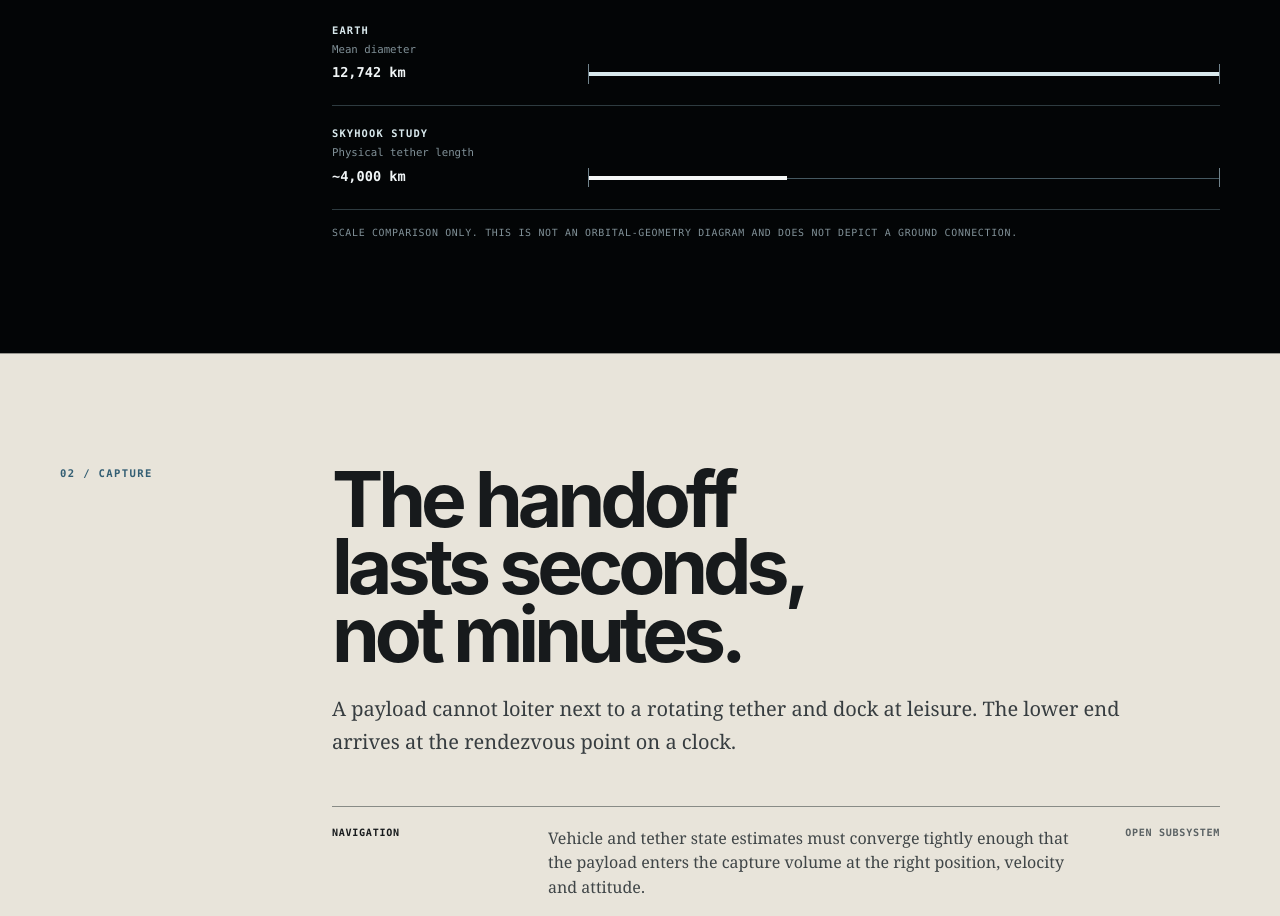
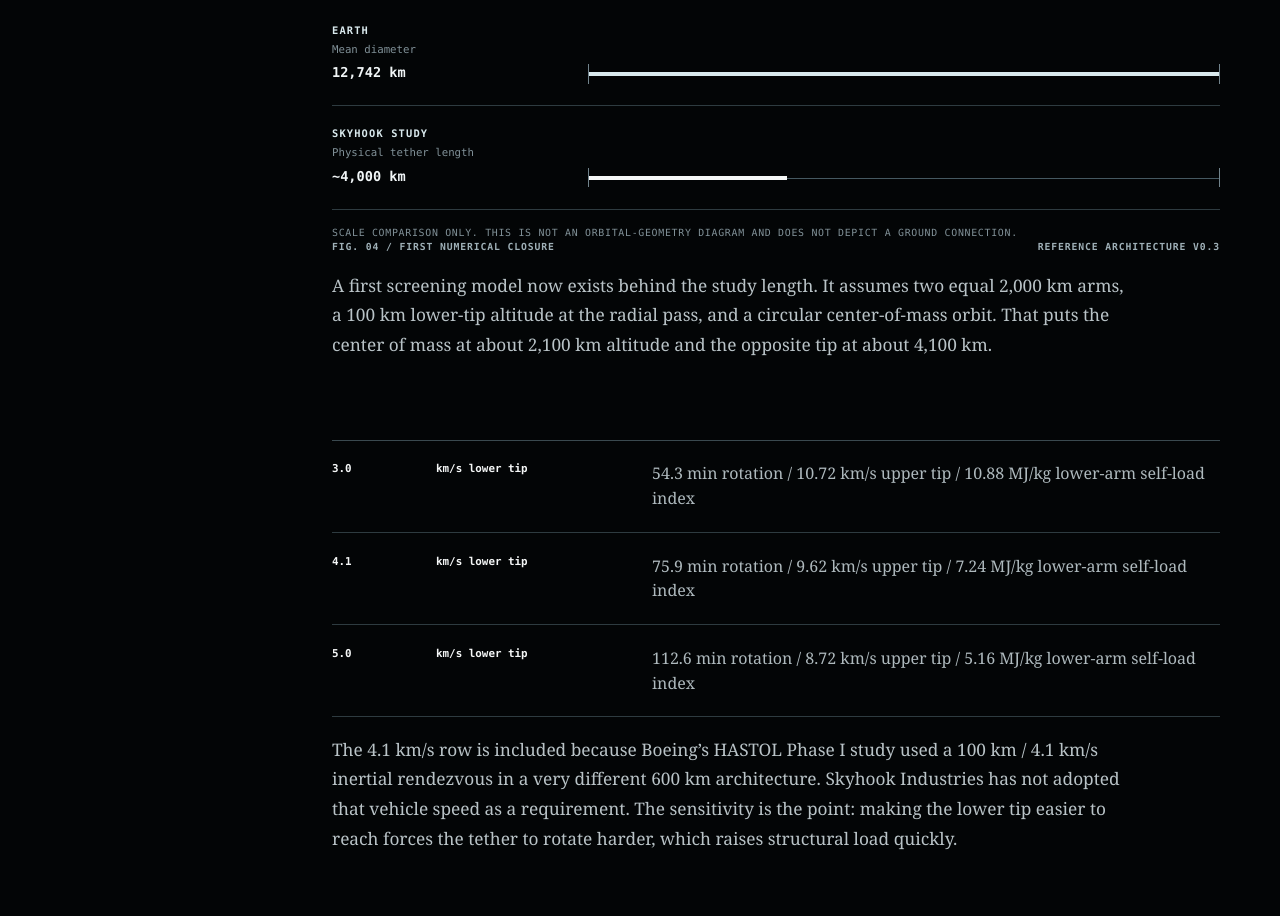
Before and after one commit to RelyOnFire/skyhook-industries, an Astro site: page /system in a window 1280 px wide. Shown: the part 1681-2597 px from the top of the page. Built offline with nearby package versions, Linux system fonts and the light colour scheme; Astro itself is replaced by a stand-in of ours.

Commit message:
Expose v0.3 kinematic screening results on System page

```diff
--- a/src/pages/system.astro
+++ b/src/pages/system.astro
@@ -39,6 +39,17 @@ import ProductionLayout from '../layouts/ProductionLayout.astro';
             <div class="scale-track" aria-hidden="true"><span class="scale-bar tether"></span></div>
           </div>
           <p class="scale-note">Scale comparison only. This is not an orbital-geometry diagram and does not depict a ground connection.</p>
+        </div>
+
+        <div class="architecture-readout">
+          <div class="figure-head"><span>Fig. 04 / First numerical closure</span><span>Reference Architecture v0.3</span></div>
+          <p class="body-copy">A first screening model now exists behind the study length. It assumes two equal 2,000 km arms, a 100 km lower-tip altitude at the radial pass, and a circular center-of-mass orbit. That puts the center of mass at about 2,100 km altitude and the opposite tip at about 4,100 km.</p>
+          <div class="sequence compact-sequence">
+            <div class="sequence-row"><b>3.0</b><strong>km/s lower tip</strong><span>54.3 min rotation / 10.72 km/s upper tip / 10.88 MJ/kg lower-arm self-load index</span></div>
+            <div class="sequence-row"><b>4.1</b><strong>km/s lower tip</strong><span>75.9 min rotation / 9.62 km/s upper tip / 7.24 MJ/kg lower-arm self-load index</span></div>
+            <div class="sequence-row"><b>5.0</b><strong>km/s lower tip</strong><span>112.6 min rotation / 8.72 km/s upper tip / 5.16 MJ/kg lower-arm self-load index</span></div>
+          </div>
+          <p class="body-copy">The 4.1 km/s row is included because Boeing’s HASTOL Phase I study used a 100 km / 4.1 km/s inertial rendezvous in a very different 600 km architecture. Skyhook Industries has not adopted that vehicle speed as a requirement. The sensitivity is the point: making the lower tip easier to reach forces the tether to rotate harder, which raises structural load quickly.</p>
         </div>
       </div>
     </div>
@@ -86,6 +97,7 @@ import ProductionLayout from '../layouts/ProductionLayout.astro';
           <div class="sequence-row"><b>D</b><strong>RESTORE</strong><span>The facility climbs back toward its operational state before the next mission.</span></div>
         </div>
         <p class="body-copy">This does not make the complete transportation chain “fuel free.” The vehicle arriving from Earth still needs propulsion, and the recovery rate depends on orbit, magnetic-field geometry, current collection, conductor design, power and plasma conditions.</p>
+        <p class="body-copy">The v0.3 screening model also puts a scale on the recovery problem. In the deliberately aggressive 4.1 km/s full lower-to-upper transfer, the payload gains about 61.4 MJ/kg of Earth-relative mechanical energy. Recovering that in one day would require an ideal average of about 0.71 MW per metric tonne of payload before losses. Earlier release or longer recovery time reduces the requirement.</p>
       </div>
     </div>
   </section>
@@ -103,6 +115,7 @@ import ProductionLayout from '../layouts/ProductionLayout.astro';
             <div class="hard-row"><b>SECTIONS</b><span>INSPECTION / REPLACEMENT / ISOLATION / CONTROLLED FAILURE BOUNDARIES</span></div>
             <div class="hard-row"><b>MATERIAL</b><span>ALLOWABLE SPECIFIC STRENGTH AFTER JOINTS / FATIGUE / ENVIRONMENT / SAFETY FACTOR</span></div>
           </div>
+          <p class="body-copy">For the 4.1 km/s comparison case, distributed self-load alone gives an ideal lower-arm center-to-tip taper ratio of about 6.1× at 4 MJ/kg allowable specific strength, 3.3× at 6 MJ/kg and 2.5× at 8 MJ/kg. Those are not mass estimates: payload tension, capture hardware, joints, redundancy and damage allowance still have to set the absolute section size.</p>
         </div>
       </div>
     </section>
```
